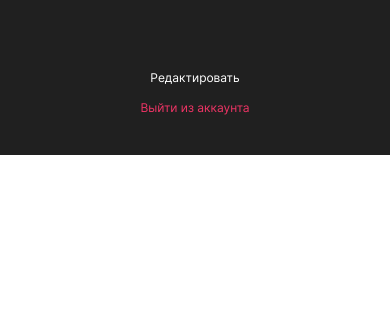
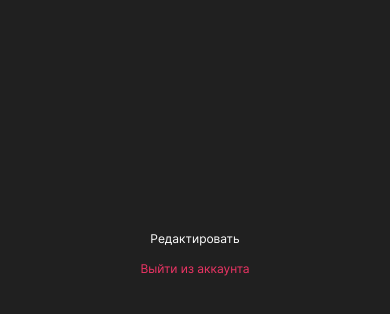
Before and after one commit to MarkRND/movies-explorer-frontend, a React (Create React App) app: page /profile in a window 390 px wide. Shown: the part 888-1202 px from the top of the page. Before the commit the page ends 1043 px from the top, so only its background shows below. Built offline with nearby package versions, Linux system fonts and the light colour scheme.

Commit message:
fix Login Register Profile

```diff
--- a/src/components/Login/Login.css
+++ b/src/components/Login/Login.css
@@ -5,6 +5,7 @@
   max-width: 396px;
   justify-content: center;
   min-height: 100vh;
+  box-sizing: border-box;
 }
 
 .login__form {
@@ -127,7 +128,7 @@
 
 @media screen and (max-width: 430px) {
   .login {
-    padding: 56px 0 0;
+    padding: 56px 0 30px;
     }
 
   .login__form {
@@ -138,7 +139,7 @@
   .login__title {
     display: flex;
     justify-content: center;
- margin-top: 50px;
+    margin-top: 50px;
   }
 
   .login__labels {
@@ -152,6 +153,6 @@
 
   .login__block {
     font-size: 12px;
-    padding-bottom: 30px;
-  }
+    margin-top: 15px;
+     }
 }
--- a/src/components/Profile/Profile.css
+++ b/src/components/Profile/Profile.css
@@ -1,5 +1,5 @@
 .profile {
-  padding: 73px 0 0px;
+  padding: 74px 0px 70px;
   margin: 0 auto;
   background-color: #202020;
 }
@@ -101,9 +101,8 @@
 
 .profile__block {
   margin: 0;
-  padding-bottom: 70px;
   display: block;
-  margin-top: 16px;
+  margin-top: 15px;
   font-size: 13px;
   font-style: normal;
   font-weight: 500;
@@ -121,12 +120,12 @@
 
 @media screen and (max-width: 768px) {
   .profile {
-    padding: 236px 0 0;
+    padding: 233px 0 269px;
   }
 
   .profile__labels {
     margin: 0;
-    margin-top: 96px;
+    margin-top: 95px;
   }
 
   .profile__button {
@@ -135,7 +134,7 @@
 }
 @media screen and (max-width: 450px) {
   .profile {
-    padding-top: 70px;
+    padding-top: 70px 0 40px;
   }
 
   .profile__form {
@@ -147,13 +146,12 @@
   }
 
   .profile__button {
-    margin-top: 368px;
+    margin-top: 366px;
     font-size: 12px;
   }
 
   .profile__block {
     font-size: 12px;
     margin-top: 15px;
-    padding-bottom: 40px;
   }
 }
--- a/src/components/Register/Register.css
+++ b/src/components/Register/Register.css
@@ -1,9 +1,10 @@
 .register {
-  padding: 70px 0 0;
+  padding: 74px 0 70px;
   margin: 0 auto;
   background-color: #202020;
   max-width: 396px;
   min-height: 100vh;
+  box-sizing: border-box;
 }
 
 .register__form {
@@ -47,7 +48,7 @@
 }
 
 .register__input {
-  box-sizing: border-box;
+  /* box-sizing: border-box; */
   margin: 0;
   padding: 0;
   height: 45px;
@@ -103,7 +104,6 @@
 
 .register__block {
   margin: 0;
-  padding-bottom: 70px;
   display: block;
   margin-top: 16px;
   color: #8b8b8b;
@@ -127,13 +127,13 @@
 
 @media screen and (max-width: 768px) {
   .register {
-    padding: 232px 0;
+    padding: 236px 0 269px;
   }
 }
 
 @media screen and (max-width: 430px) {
   .register {
-    padding: 56px 0 0;
+    padding: 56px 0 30px;
   }
 
   .register__form {
@@ -152,12 +152,11 @@
   }
 
   .register__button {
-    margin-top: 156px;
+    margin-top: 155px;
     font-size: 12px;
   }
 
   .register__block {
     font-size: 12px;
-    padding-bottom: 30px;
   }
 }
```
